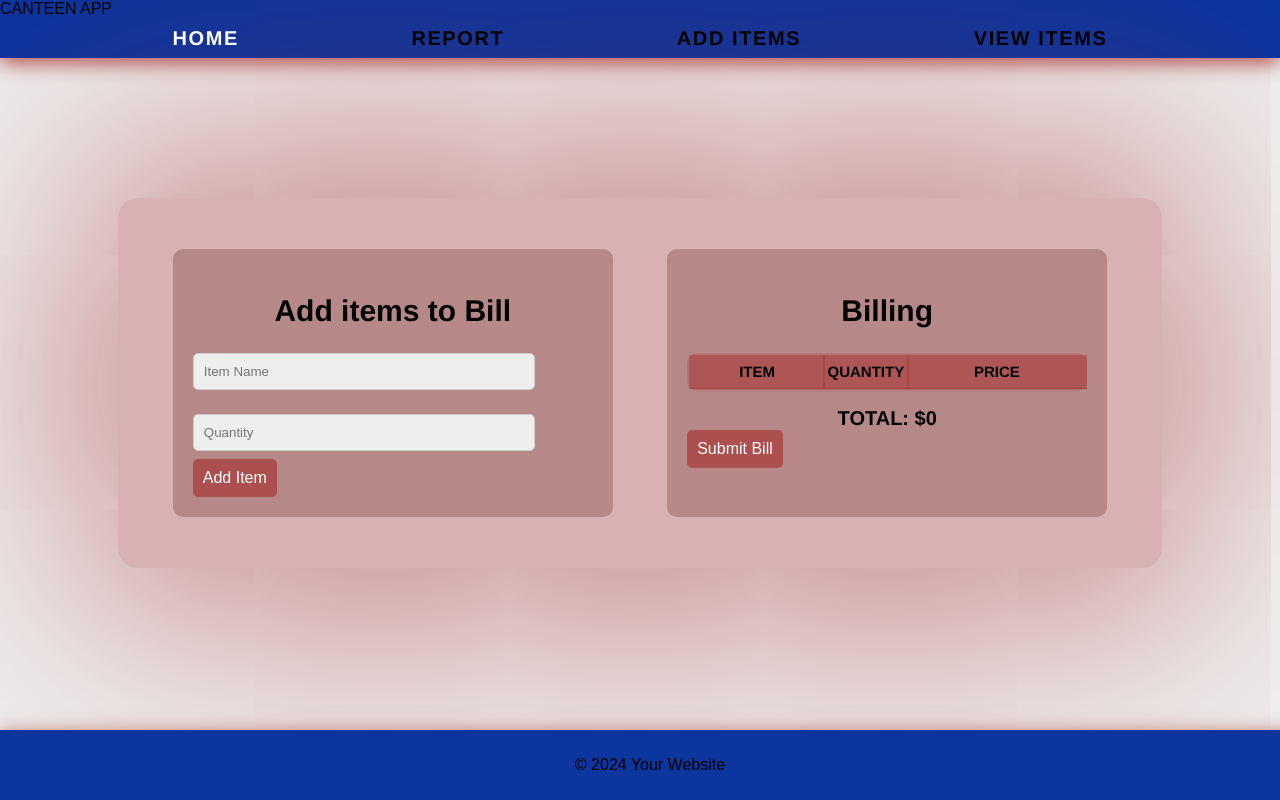
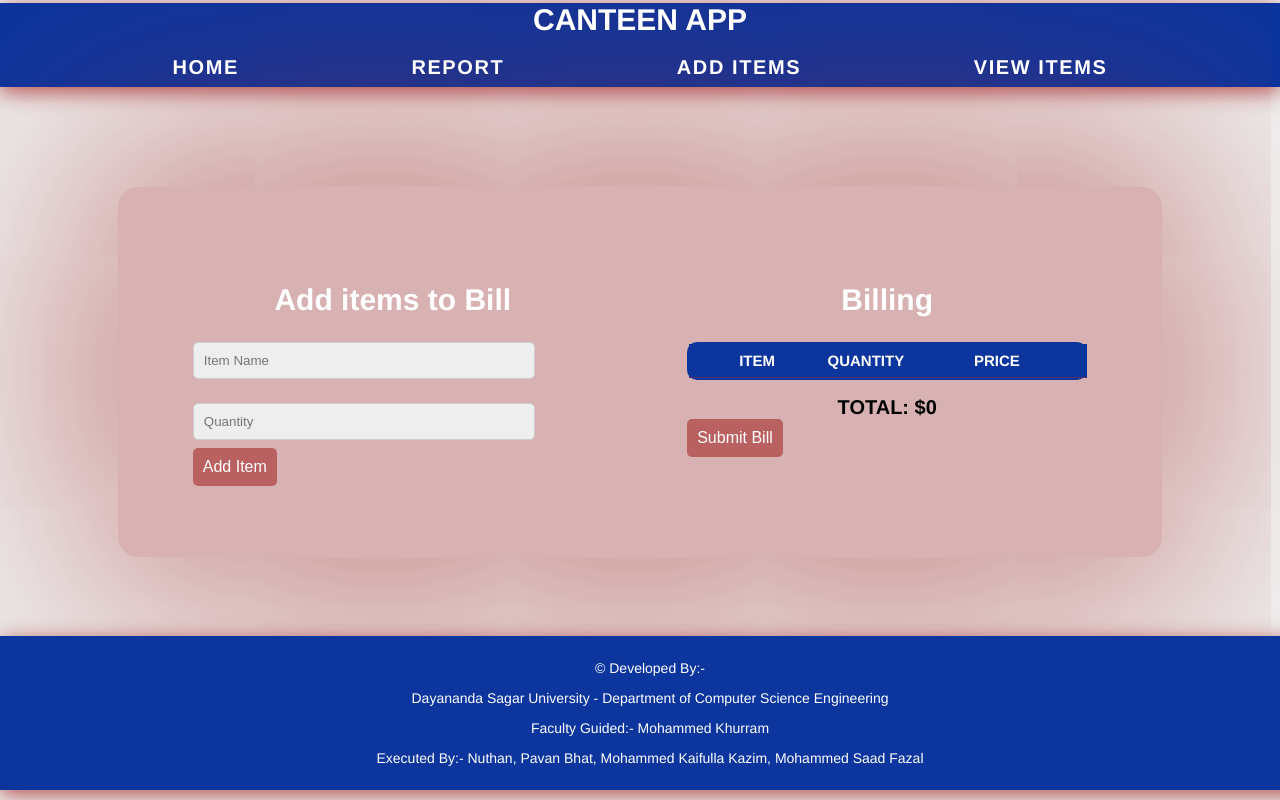
Before and after one commit to NuthanB/BillingSystem, a Flask app: page / in a window 1280 px wide. Run offline with Flask 3, Linux system fonts and the light colour scheme; lists and menus that the app fills with data are empty.

Commit message:
continunig chaning the style

```diff
--- a/app/static/css/style.css
+++ b/app/static/css/style.css
@@ -143,14 +143,14 @@ input[type="password"],
   width: 80%;
   background-color: rgba(165, 42, 42, 0.3);
   border-radius: 20px;
-  margin-top: 15vh;
+  margin-top: 10vh;
   margin-inline: auto;
   padding: 2vw;
 }
 
 .new-bill,
 .current-bill {
-  background-color: rgba(105, 42, 42, 0.3);
+  background-color:white
   border-radius: 10px;
   padding: 20px;
   max-width: 500px;
@@ -176,7 +176,7 @@ input[type="password"],
 }
 
 #suggestions {
-  background-color: rgba(165, 42, 42, 0.2);
+  background-color: rgb(12, 53, 158);
   border-radius: 3px;
   max-width: 60%;
   margin-bottom: 2vh;
@@ -222,12 +222,12 @@ input[type="password"],
 
 .current-bill .table thead tr th,
 .items .item-table thead tr th {
-  background-color: rgba(165, 42, 42, 0.4);
+  background-color: rgb(12, 53, 158);
 }
 
 .table {
   border-radius: 10px;
-  background-color: rgba(165, 42, 42, 0.2);
+  background-color: rgb(12, 53, 158);
   margin-bottom: 2vh;
 }
 
@@ -260,13 +260,14 @@ input[type="password"],
 /* ----------- ADD ITEMS ----------------- */
 .container {
   margin-inline: auto;
-  background-color: rgba(165, 42, 42, 0.3);
+  background-color: rgb(12, 53, 158);
   border: 1px solid rgba(165, 42, 42, 0.5);
   border-radius: 10px;
   display: flex;
   flex-direction: column;
   justify-content: space-evenly;
   align-items: center;
+  margin-top: 1vh;
 }
 
 
@@ -299,7 +300,7 @@ input[type="password"],
   padding-bottom: 20px;
   margin-inline: auto;
   box-shadow: 0 0 500px rgba(165, 42, 42, 1);
-  margin-top: 20vh;
+  margin-top: 10vh;
 }
 
 .item-table {
@@ -343,3 +344,25 @@ input[type="password"],
 .text-color{
   color: white;
 }
+#heading-of-the-website{
+  color: white;
+  font-size: 30px;
+  font-weight: 600;
+  font-family: "Franklin Gothic Medium", "Arial Narrow", Arial, sans-serif;
+  text-align: center;
+  margin-top: 3px;
+  margin-bottom: 10px;
+
+}
+
+footer{
+  color: white;
+  font-size: 14px;
+  font-weight: 200;
+  font-family: "Franklin Gothic Medium", "Arial Narrow", Arial, sans-serif;
+  text-align: center;
+  margin-top: 10px;
+  margin-bottom: 10px;
+  word-spacing: 0;
+  line-height-step: 0;
+}
--- a/app/templates/index.html
+++ b/app/templates/index.html
@@ -3,7 +3,7 @@
 block content %}
 <section class="billing-home">
   <div class="new-bill">
-    <h2>Add items to Bill</h2>
+    <h2 style="color: white;">Add items to Bill</h2>
     <form id="bill-form" action="{{ url_for('create_bill') }}" method="post">
       <div class="form-group">
         <input
@@ -34,13 +34,13 @@ block content %}
   </div>
 
   <div class="current-bill">
-    <h2>Billing</h2>
+    <h2 style="color: white;">Billing</h2>
     <table class="table">
       <thead>
         <tr>
-          <th>Item</th>
-          <th>Quantity</th>
-          <th>Price</th>
+          <th style="color: white;">Item</th>
+          <th style="color: white;">Quantity</th>
+          <th style="color: white;">Price</th>
         </tr>
       </thead>
       <tbody id="bill_items">
--- a/app/templates/layout.html
+++ b/app/templates/layout.html
@@ -15,19 +15,22 @@
   </head>
   <body>
     <header>
-      <div>CANTEEN APP</div>
+      <div style="text-align: center; color: white;" id="heading-of-the-website">CANTEEN APP</div>
       <nav>
         <ul>
           <li><a href="/" class="text-color">Home</a></li>
-          <li><a href="#">Report</a></li>
-          <li><a href="/add_item">Add Items</a></li>
-          <li><a href="/items">View Items</a></li>
+          <li><a href="#" class="text-color">Report</a></li>
+          <li><a href="/add_item" class="text-color">Add Items</a></li>
+          <li><a href="/items" class="text-color">View Items</a></li>
         </ul>
       </nav>
     </header>
     <main>{% block content %}{% endblock %}</main>
     <footer>
-      <p>&copy; 2024 Your Website</p>
+      <p>&copy; Developed By:-</p>
+      <p>Dayananda Sagar University - Department of Computer Science Engineering</p>
+      <p>Faculty Guided:- Mohammed Khurram</p>
+      <p>Executed By:- Nuthan, Pavan Bhat, Mohammed Kaifulla Kazim, Mohammed Saad Fazal</p>
     </footer>
     <script src="{{ url_for('static', filename='js/script.js') }}"></script>
   </body>
```
